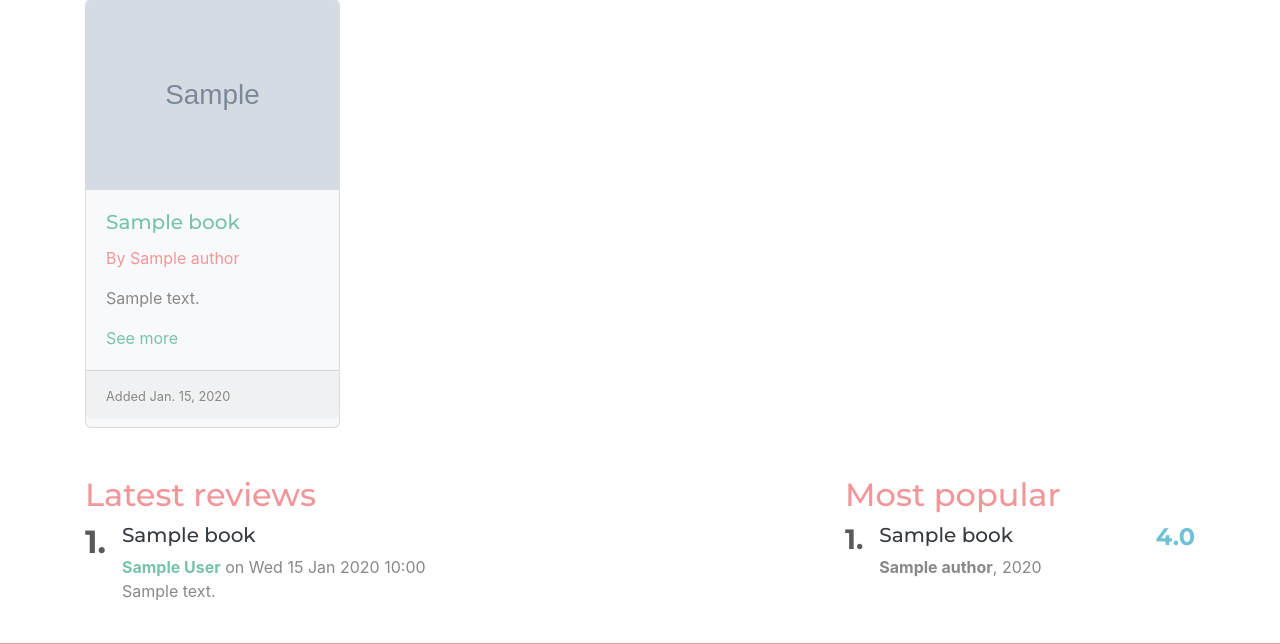
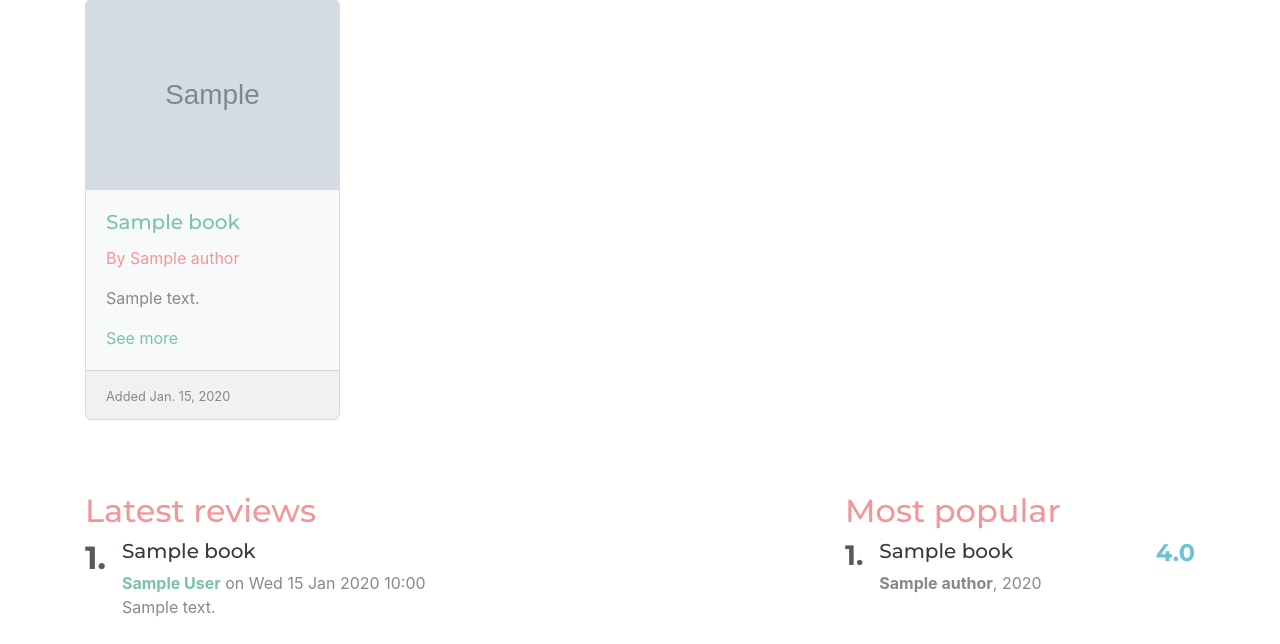
Before and after one commit to dyachoksa/bookstore, a Django app: page / in a window 1280 px wide. Shown: the part 642-1286 px from the top of the page. Run offline with Django 3.2, Linux system fonts and the light colour scheme; tables that the repository leaves empty hold one stand-in row (values such as "Sample post"); grey boxes marked "Sample" are stand-in pictures; parts of the project's set-up code (start-up, migrations or seed data) failed here and were passed over; some libraries are stand-ins or nearby versions.

Commit message:
Updated book card

```diff
--- a/books/templates/books/_book.html
+++ b/books/templates/books/_book.html
@@ -1,7 +1,7 @@
 {% load cache %}
 
 {% cache 3600 book-short-view book.id %}
-    <div class="pb-2 card {% if book.is_featured %} bg-light bg-gradient {% endif %}">
+    <div class="card {% if book.is_featured %} bg-light bg-gradient {% endif %} h-100">
         <img src="{{ book.get_cover_image_url }}" class="card-img-top" alt="{{ book.title }}"
             style="max-height: 300px; width: 100%; object-fit: contain; object-position: center;" />
 
--- a/books/templates/books/book_list.html
+++ b/books/templates/books/book_list.html
@@ -49,7 +49,7 @@
         <div class="col-12 col-md-8 col-lg-9">
             <div class="row row-cols-1 row-cols-md-2 row-cols-lg-3">
                 {% for book in books %}
-                    <div class="col">
+                    <div class="col mb-4">
                         {% include 'books/_book.html' %}
                     </div>
                 {% endfor %}
--- a/books/templates/books/index.html
+++ b/books/templates/books/index.html
@@ -49,9 +49,9 @@
     <div class="mt-5">
         <h2 class="text-secondary">Latest additions</h2>
 
-        <div class="mt-2 row row-cols-1 row-cols-md-2 row-cols-lg-4 g-4">
+        <div class="mt-2 row row-cols-1 row-cols-md-2 row-cols-lg-4">
             {% for book in books %}
-                <div class="col">
+                <div class="col mb-4">
                     {% include 'books/_book.html' %}
                 </div>
             {% endfor %}
```
